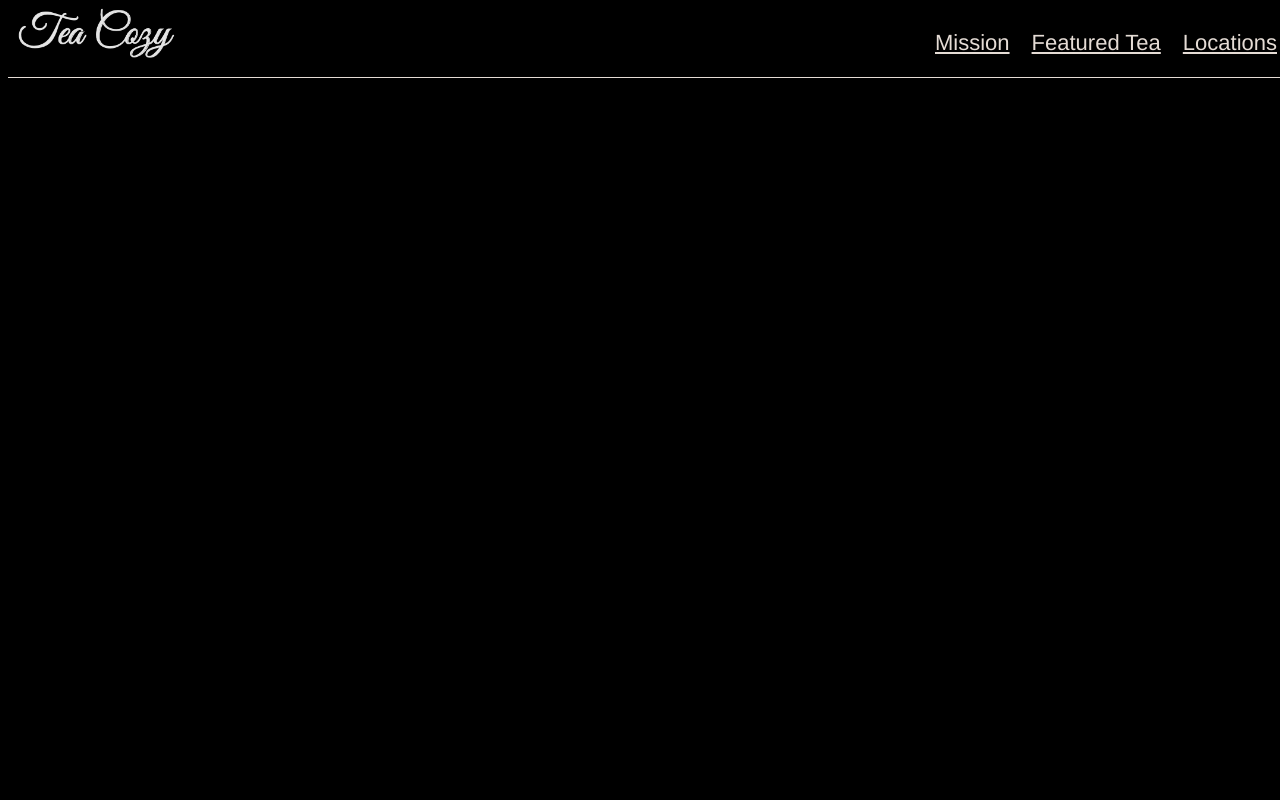
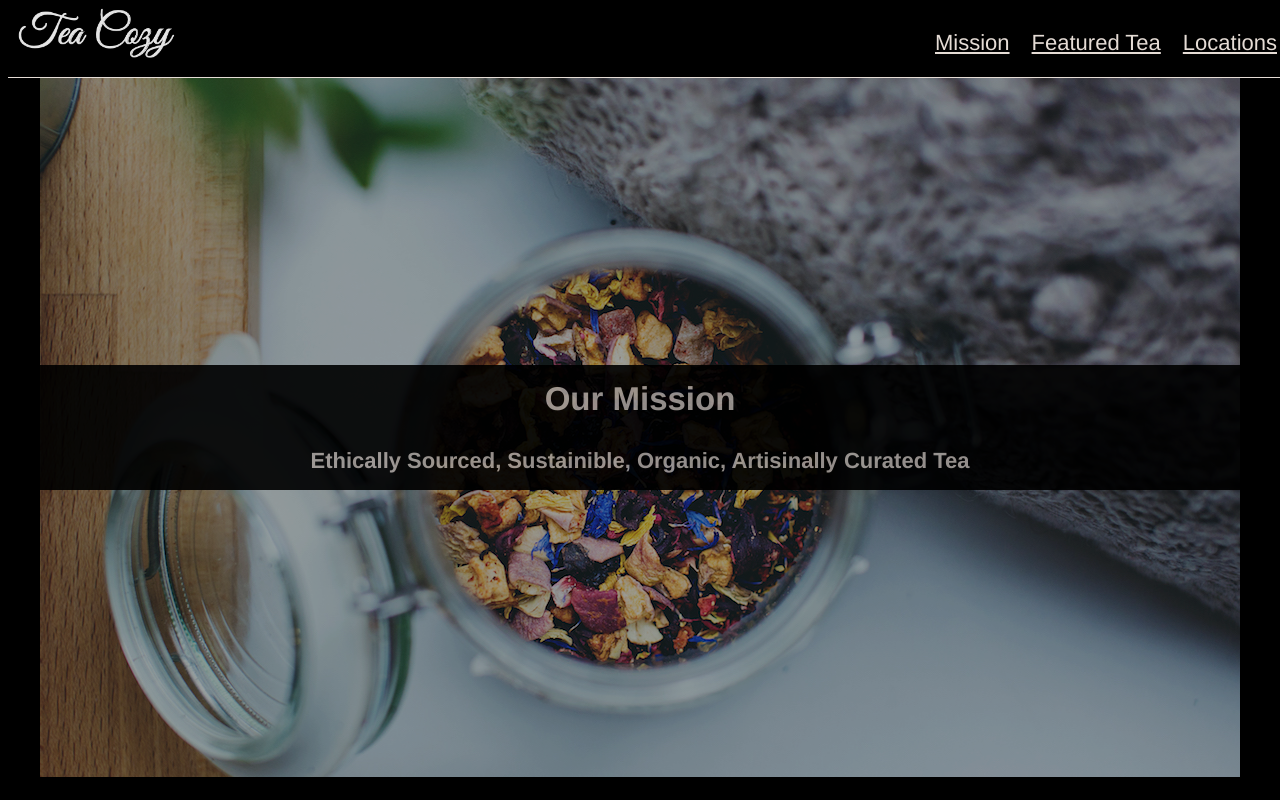
Before and after one commit to mikaelkolozsy/Tea_Co, a plain HTML site: page Index.html in a window 1280 px wide. Drawn offline with Linux system fonts and the light colour scheme.

Commit message:
Create Mission Section

```diff
--- a/Index.html
+++ b/Index.html
@@ -19,6 +19,22 @@
         </ul>
       </nav>
     </header>
+    <main>
+      <div class="Mission">
+        <div class="Mission_statement">
+          <h2>Our Mission</h2>
+          <h4>Ethically Sourced, Sustainible, Organic, Artisinally Curated Tea</h4>
+        </div>
+      </div>
+      <div class="Featured Tea">
 
+      </div>
+      <div class="Locations">
+
+      </div>
+      <footer>
+
+      </footer>
+    </main>
   </body>
 </html>
--- a/Resources/Style.css
+++ b/Resources/Style.css
@@ -36,3 +36,38 @@ header li{
   margin-left: 0.5em;
   margin-right: 0.5em;
 }
+
+/*Main Section*/
+
+.Mission{
+  display: flex;
+  height: 700px;
+  width: 1200px;
+  background-image: url("./Images/img-mission-background.jpg");
+  margin: auto;
+  position: relative;
+  top:69px;
+  opacity: 0.7;
+}
+
+.Mission_statement{
+  display: inline-flex;
+  flex-direction: column;
+  flex-wrap: wrap;
+  justify-content: center;
+  background-color: black;
+  opacity: 0.9;
+  height: 125px;
+  width: 100%;
+  margin: auto;
+  align-items: center;
+}
+
+.Mission_statement h2{
+  margin: auto;
+}
+
+.Mission_statement h4{
+  margin: auto;
+
+}
```
